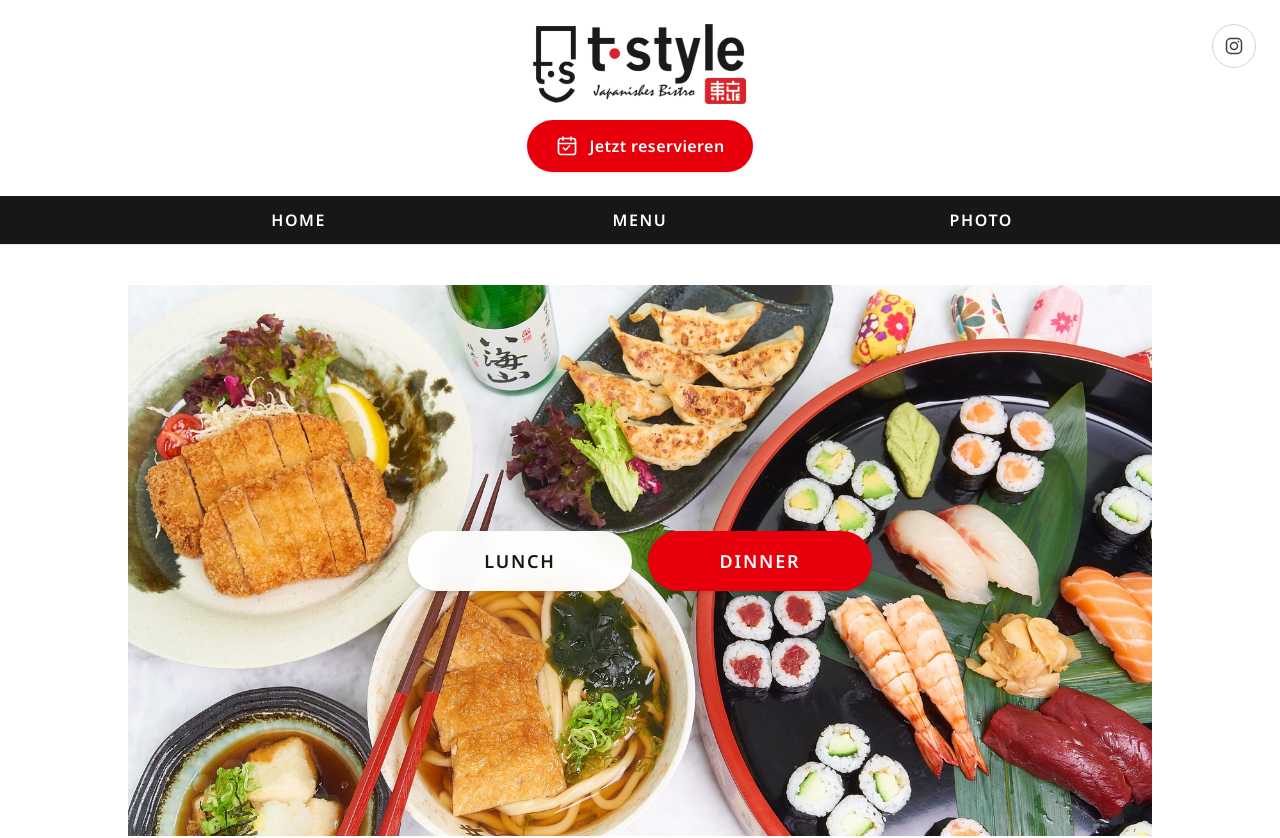
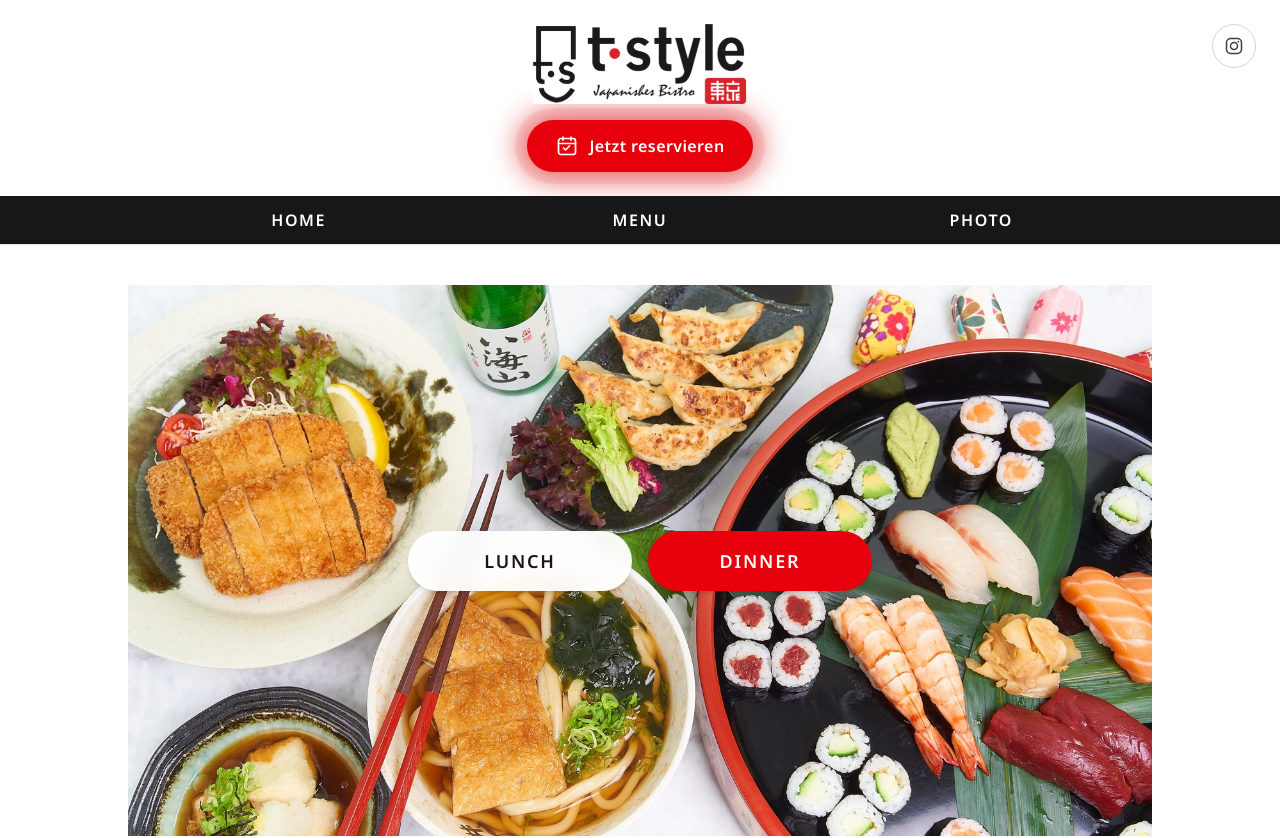
Before and after one commit to Tkmx06/t-style-menu, a Next.js app: page /menu in a window 1280 px wide. Shown: the top 838 px of the page. Built offline with nearby package versions, Linux system fonts and the light colour scheme.

Commit message:
Implement button glow and nav fade-in animations
Added keyframe animations for button glow and navigation fade-in effects.

```diff
--- a/src/app/globals.css
+++ b/src/app/globals.css
@@ -77,6 +77,44 @@ body {
 /* 2026-09-15(続き): 「予約ボタンのネオンをもう少し強く」との要望を受け、
    波紋(リング)を広く・濃くしたのに加えて、常時ぼんやり光る外側のグローを
    重ねて呼吸するように強弱をつけました。ネオンサインのような発光感を狙っています。 */
+@keyframes reserve-btn-glow {
+  0%,
+  100% {
+    box-shadow:
+      0 0 0 0 rgba(220, 38, 38, 0.55),
+      0 0 16px 3px rgba(220, 38, 38, 0.45);
+  }
+  50% {
+    box-shadow:
+      0 0 0 14px rgba(220, 38, 38, 0),
+      0 0 30px 10px rgba(220, 38, 38, 0.7);
+  }
+}
+
+.reserve-btn-glow {
+  animation: reserve-btn-glow 2.2s ease-out infinite;
+}
+
+@keyframes nav-fade-in {
+  from {
+    opacity: 0;
+    transform: translateY(-10px);
+  }
+  to {
+    opacity: 1;
+    transform: translateY(0);
+  }
+}
+
+.nav-fade-in {
+  animation: nav-fade-in 0.6s ease-out 0.15s both;
+}
+
+/* 2026-09-15(続き): ロゴの「t・style」部分をテキスト化してアニメーションを追加
+   (複数案を検討し「案5」= バラバラの方向からバウンドして着地→着地の瞬間に
+   キラリーンときらめく、を採用)。マーク(t・s)・タグライン(Japanishes Bistro)・
+   東京スタンプは元の画像(logo-base.png、この文字部分だけ透明ならぬ白で
+   くり抜いてあります)のまま、その上にこのテキストを重ねて表示しています。 */
 @keyframes logo-letter-bounce-top {
   0% {
     opacity: 0;
```
